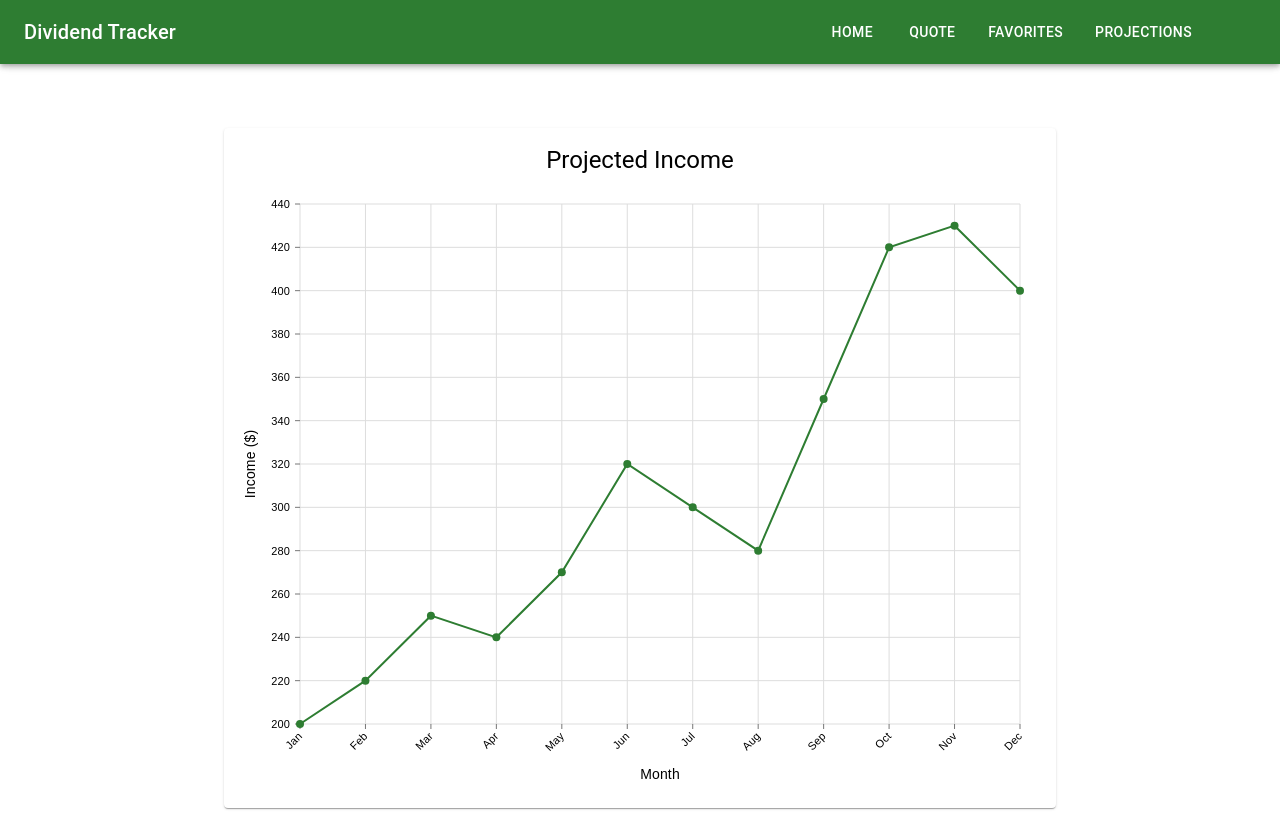
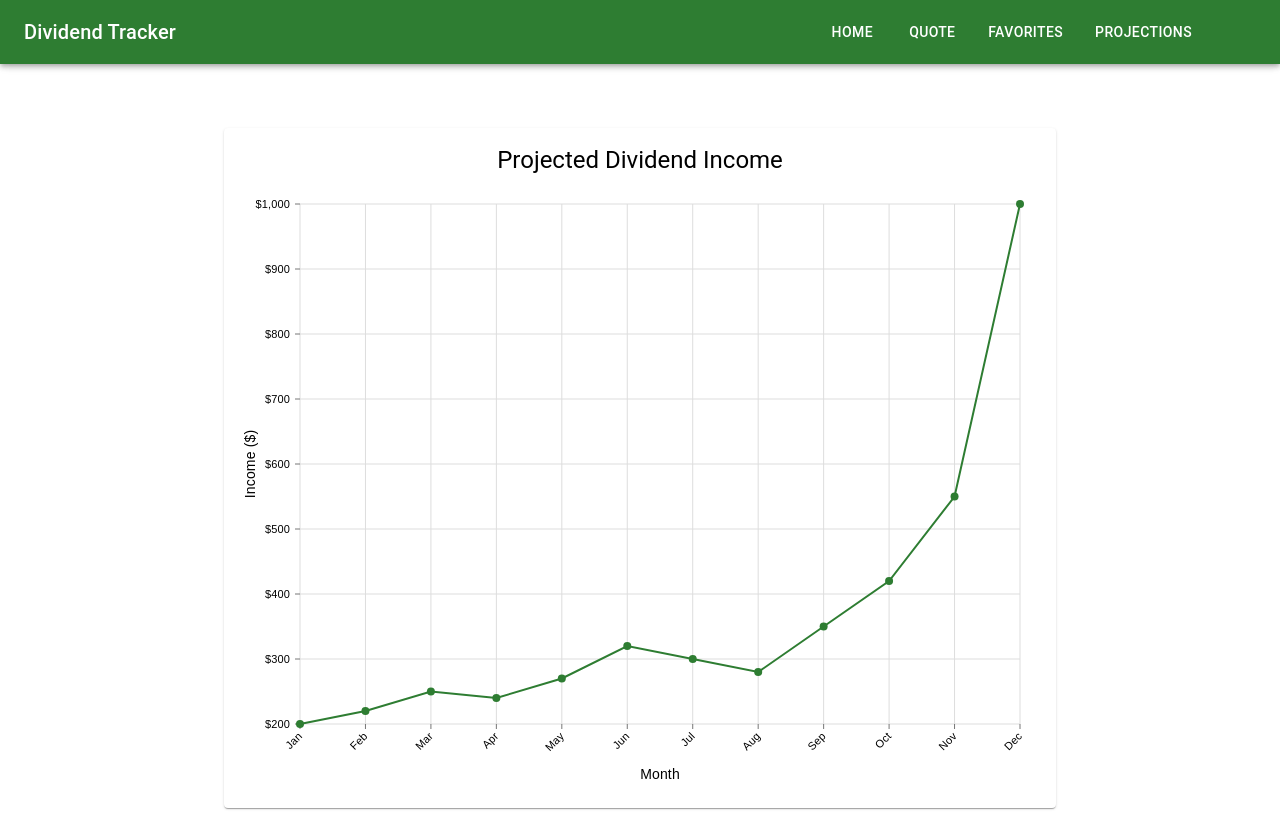
Before and after one commit to zach-the-blurrr/dividend-tracker, a React (Vite) app: page /#/projections in a window 1280 px wide. Built offline with nearby package versions, Linux system fonts and the light colour scheme; no server answers; some icons are missing.

Commit message:
make the hovers for the chart more visually appealing and type safe

```diff
--- a/src/components/projections/ProjectionLineChart.tsx
+++ b/src/components/projections/ProjectionLineChart.tsx
@@ -1,6 +1,7 @@
 import { Box } from "@mui/system";
 import { ResponsiveLine } from "@nivo/line";
 import { useTheme } from "@mui/material/styles";
+import ToolTip from "./ToolTip";
 
 const ProjectionPage = () => {
   const theme = useTheme();
@@ -20,8 +21,8 @@ const ProjectionPage = () => {
         { x: "Aug", y: 280 },
         { x: "Sep", y: 350 },
         { x: "Oct", y: 420 },
-        { x: "Nov", y: 430 },
-        { x: "Dec", y: 400 },
+        { x: "Nov", y: 550 },
+        { x: "Dec", y: 1000 },
       ],
     },
   ];
@@ -43,6 +44,7 @@ const ProjectionPage = () => {
           legend: "Income ($)",
           legendOffset: -50,
           legendPosition: "middle",
+          format: (value) => `$${value.toLocaleString()}`,
         }}
         theme={{
           axis: {
@@ -63,7 +65,10 @@ const ProjectionPage = () => {
         pointSize={8}
         pointBorderWidth={2}
         pointBorderColor={{ from: "serieColor" }}
+        enableSlices={false}
+        enableCrosshair={false}
         useMesh={true}
+        tooltip={({ point }) => <ToolTip point={point} />}
       />
     </Box>
   );
--- /dev/null
+++ b/src/components/projections/ToolTip.tsx
@@ -0,0 +1,33 @@
+import { Paper, Typography } from "@mui/material";
+import { useTheme } from "@mui/material/styles";
+import type { Point } from "@nivo/line";
+import type { ProjectionSeries } from "../../types/projections/ProjectionSeries";
+
+interface ToolTipProps {
+  point: Point<ProjectionSeries>;
+}
+
+const ToolTip = ({ point }: ToolTipProps) => {
+  const theme = useTheme();
+
+  return (
+    <Paper
+      elevation={3}
+      sx={{
+        padding: "8px 12px",
+        backgroundColor: theme.palette.background.paper,
+        border: `1px solid ${theme.palette.divider}`,
+      }}
+    >
+      <Typography variant="body2" sx={{ color: theme.palette.text.secondary }}>
+        {point.data.xFormatted}
+      </Typography>
+
+      <Typography variant="h6" sx={{ color: theme.palette.text.primary }}>
+        ${point.data.yFormatted}
+      </Typography>
+    </Paper>
+  );
+};
+
+export default ToolTip;
--- a/src/pages/ProjectionPage.tsx
+++ b/src/pages/ProjectionPage.tsx
@@ -3,7 +3,7 @@ import ChartContainer from "../components/projections/ChartContainer";
 
 export default function ProjectionPage() {
   return (
-    <ChartContainer title="Projected Income">
+    <ChartContainer title="Projected Dividend Income">
       <ProjectionLineChart />
     </ChartContainer>
   );
--- /dev/null
+++ b/src/types/projections/ProjectionDatum.ts
@@ -0,0 +1,4 @@
+export type ProjectionDatum = {
+  x: string;
+  y: number;
+};
--- /dev/null
+++ b/src/types/projections/ProjectionSeries.ts
@@ -0,0 +1,6 @@
+import type { ProjectionDatum } from './ProjectionDatum';
+
+export interface ProjectionSeries {
+  id: string;
+  data: ProjectionDatum[];
+}
```
